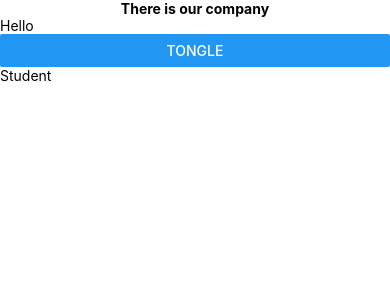
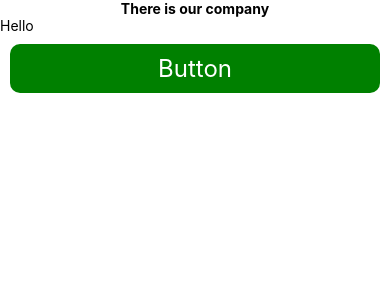
Before and after one commit to ProgramerSalar/react-Native, a React Native app in the folder AwesomeProject/: screen / in a window 390 px wide. Shown: the top 300 px of the page. Built offline with nearby package versions, Linux system fonts and the light colour scheme.

Commit message:
TouchableHighlight button

```diff
--- a/AwesomeProject/components/company.js
+++ b/AwesomeProject/components/company.js
@@ -1,45 +1,47 @@
 import React, { useState, Component, useEffect } from 'react';
-import { View, Text, StyleSheet, TextInput, Button, FlatList, ScrollView, SectionList } from 'react-native';
-import { styles } from './style';
+import { View, Text, StyleSheet, TextInput, Button, FlatList, ScrollView, SectionList, TouchableHighlight } from 'react-native';
+// import { styles } from './style';
 import Student from './student';
 
 
 
-
-
 export const Manish = () => {
-    const [show, setShow] = useState(true)
-
-    return(
+    return (
         <View>
             <Text>Hello</Text>
-            <Button title='Tongle' onPress={() => setShow(!show)}></Button>
-            {
-                show ? <User/> : null
-            }
+            <TouchableHighlight>
+                <Text style={[styles.button, styles.sucess]}>Button</Text>
+            </TouchableHighlight>
 
         </View>
     )
 }
 
 
-const User = () => {
 
-    let timer = setInterval(() => {
-        console.warn('Timer')
 
-    },2000)
+const styles = StyleSheet.create({
 
-    useEffect(() =>
-    {
-        return()=> clearInterval(timer)
+    button:{
+        backgroundColor:'red',
+        color:'white',
+        fontSize:24,
+        textAlign:'center',
+        padding:10,
+        margin:10,
+        borderRadius:10,
+        // shadowColor:'yellow',
+        // elevation:10,
+        // shadowOpacity:1
+    },
+    sucess:{
+        backgroundColor:'green',
+        color:'white',
+        fontSize:24,
+        textAlign:'center',
+        padding:10,
+        margin:10,
+        borderRadius:10,
+
     }
-    )
-
-    return(
-        <View>
-            <Text>Student</Text>
-        </View>
-    )
-
-}
+})
```
